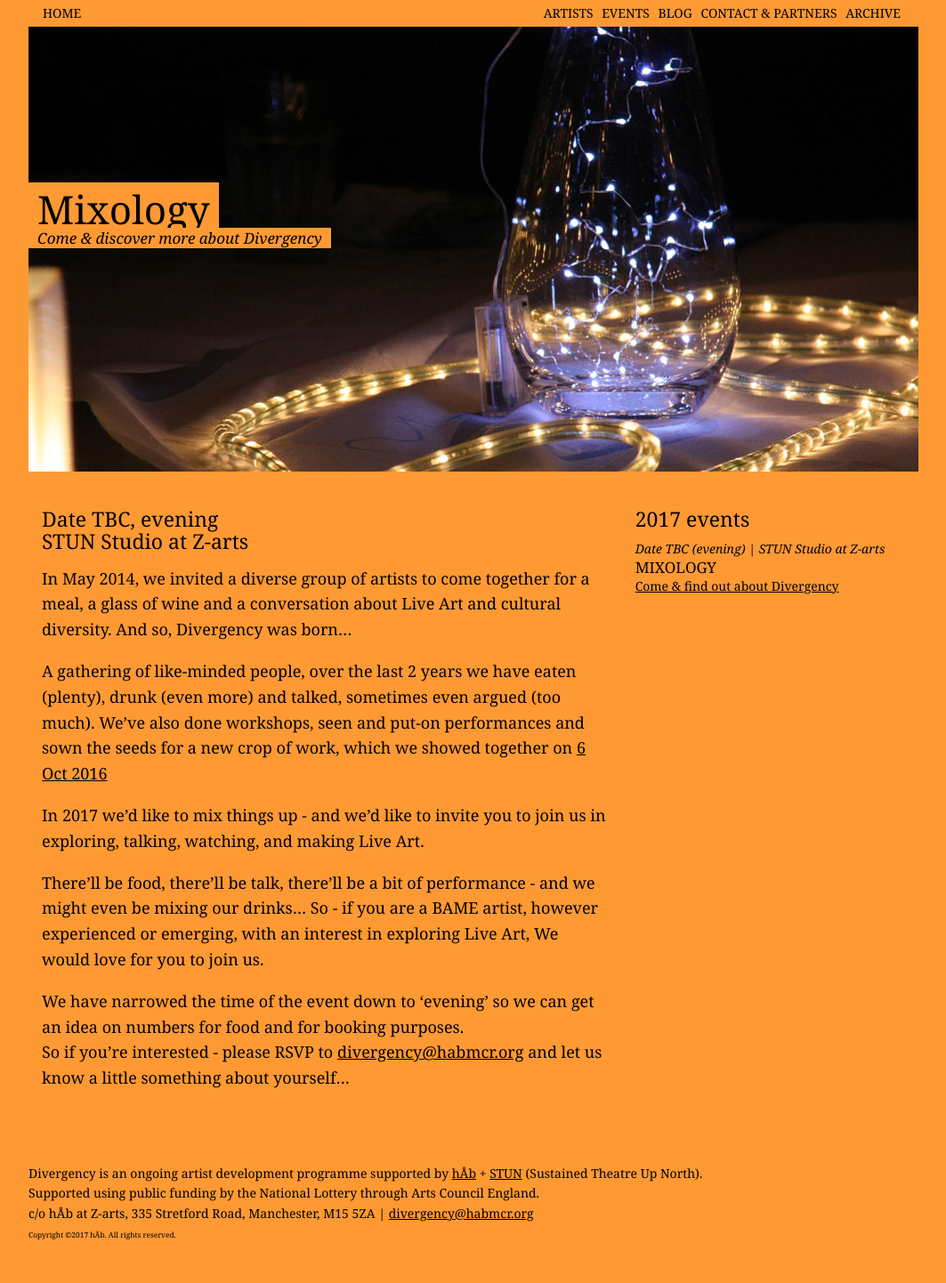
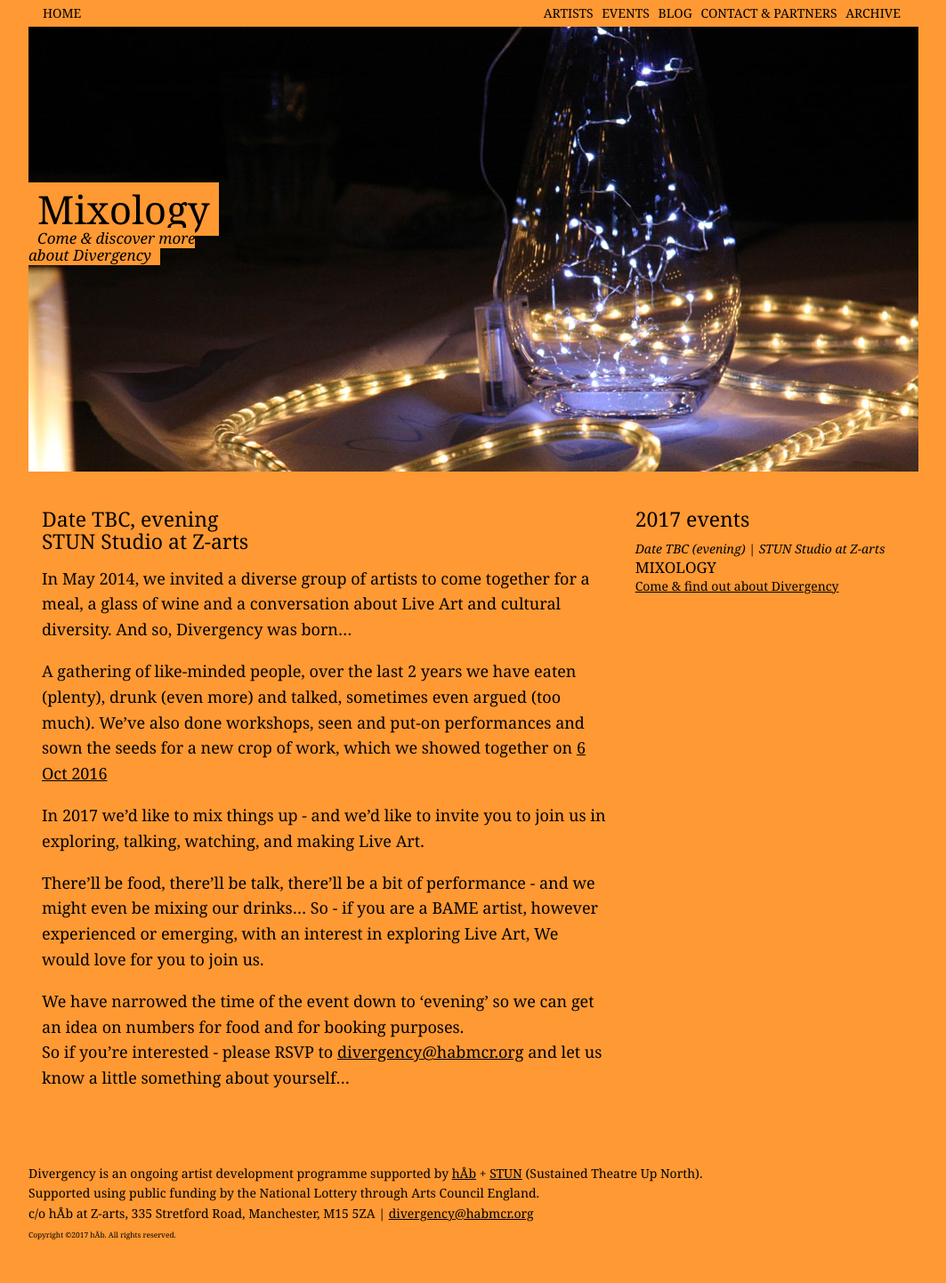
Before and after one commit to divergencymcr/divergencymcr.github.io, a Jekyll site: the page built from current/2017/19jan/index.md, in a window 1280 px wide. Shown: the whole page at 89% size, without its empty margins (108-1171 px from the left). Built offline with Jekyll 4.4.1, drawn with Linux system fonts in a browser that asks for light colours; some of the changed lines change nothing that is shown.

Commit message:
amended title

```diff
--- a/current/2017/19jan/index.md
+++ b/current/2017/19jan/index.md
@@ -7,10 +7,10 @@ is_index: true
 
 # ABOUT THE SHOW - GENERIC
 artist: "Mixology" # the name of the artist or company
-show: "Come & discover more about Divergency" # the name of the show
+show: "Come & discover more<br>about Divergency" # the name of the show
 artist_size: 1
 show_size: 5
-season: "Mixology, Thu 19 Jan 2017"
+season: "Mixology"
 header_image: "header_19jan.jpg"
 
 # ABOUT THE SHOW - LAYOUT
```
